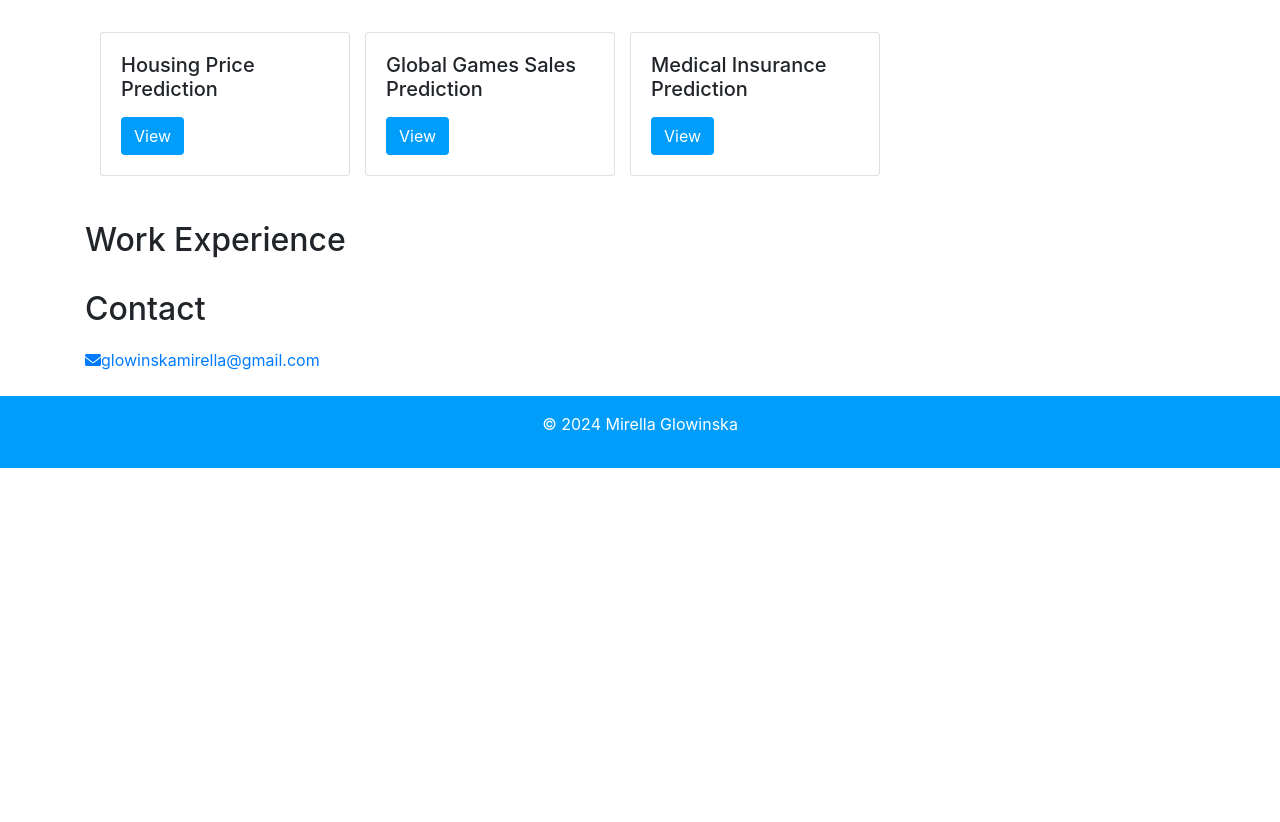
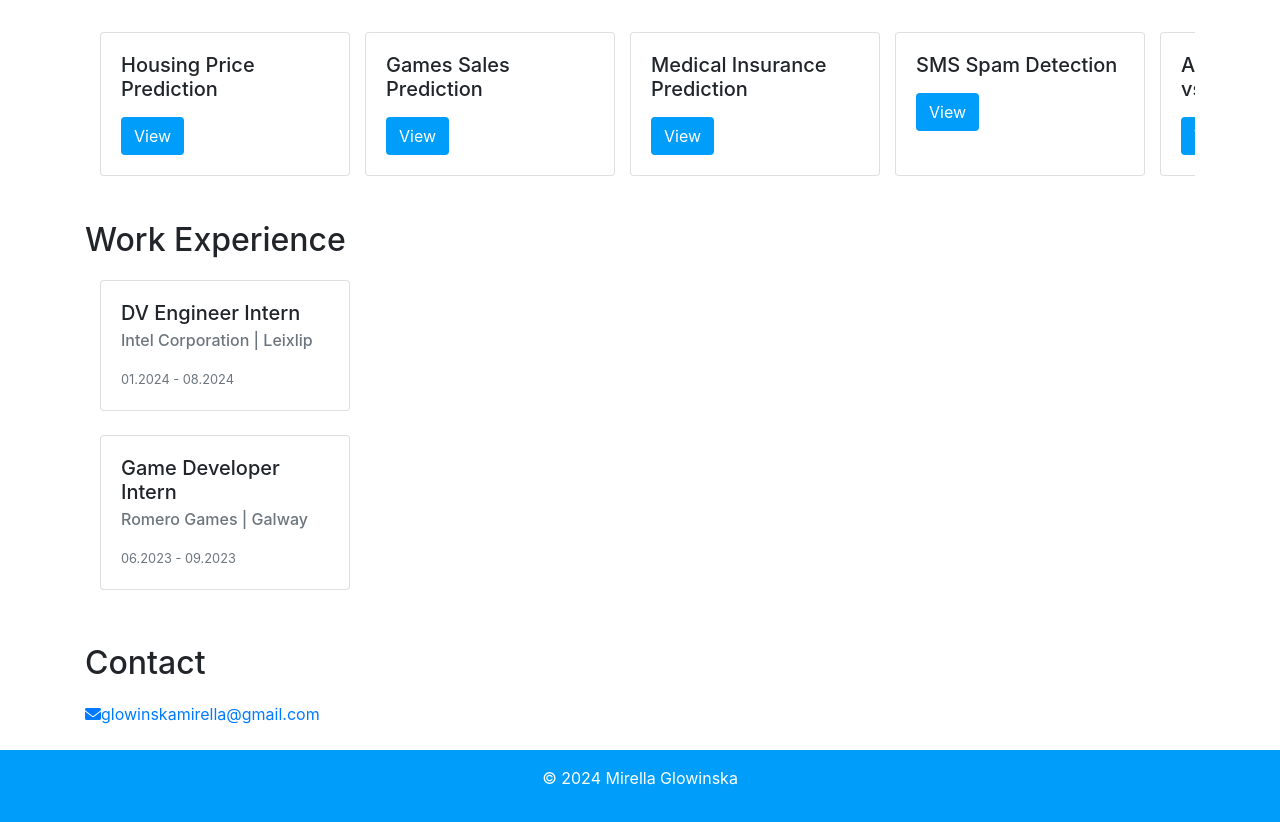
Before and after one commit to Lejseta/MirellaMLPortfolio.github.io, a plain HTML site: page index.html in a window 1280 px wide. Shown: the part 598-1420 px from the top of the page. Before the commit the page ends 1066 px from the top, so only its background shows below. Drawn offline with nearby package versions, Linux system fonts and the light colour scheme.

Commit message:
Update index.html

```diff
--- a/index.html
+++ b/index.html
@@ -65,7 +65,6 @@
 
 <header>
     <nav class="navbar navbar-expand-lg navbar-light custom-navbar">
-        <a class="navbar-brand" href="#">LOGO</a>
         <button class="navbar-toggler" type="button" data-toggle="collapse" data-target="#navbarNav" aria-controls="navbarNav" aria-expanded="false" aria-label="Toggle navigation">
             <span class="navbar-toggler-icon"></span>
         </button>
@@ -98,7 +97,7 @@
     <section id="home">
         <h1>Hi, I'm Mirella</h1>
         <p></p>
-        <a href="#" class="btn btn-custom">Contact</a>
+        <a href="#contact" class="btn btn-custom">Contact</a>
     </section>
 
     <section id="about" class="mt-4">
@@ -132,7 +131,7 @@
             </div>
             <div class="card">
                 <div class="card-body">
-                    <h5 class="card-title">Global Games Sales Prediction</h5>
+                    <h5 class="card-title">Games Sales Prediction</h5>
                     <p class="card-text"></p>
                     <a href="#" class="btn btn-custom">View</a>
                 </div>
@@ -144,26 +143,67 @@
                     <a href="#" class="btn btn-custom">View</a>
                 </div>
             </div>
+            <div class="card">
+                <div class="card-body">
+                    <h5 class="card-title">SMS Spam Detection</h5>
+                    <p class="card-text"></p>
+                    <a href="#" class="btn btn-custom">View</a>
+                </div>
+            </div>
+            <div class="card">
+                <div class="card-body">
+                    <h5 class="card-title">AI Generated Images vs Real Images</h5>
+                    <p class="card-text"></p>
+                    <a href="#" class="btn btn-custom">View</a>
+                </div>
+            </div>
         </div>
     </section>
 
     <section id="experience" class="mt-4">
         <h2 class="section-title">Work Experience</h2>
-        <p></p>
+
+
+        <div class="container">
+            <div class="row">
+                <div class="col-12 mb-4">
+                    <div class="card">
+                        <div class="card-body">
+                            <h5 class="card-title">DV Engineer Intern</h5>
+                            <h6 class="card-subtitle mb-2 text-muted">Intel Corporation | Leixlip</h6>
+                            <p class="card-text"></p>
+                            <p class="card-text"><small class="text-muted">01.2024 - 08.2024</small></p>
+                        </div>
+                    </div>
+                </div>
+
+                <div class="col-12 mb-4">
+                    <div class="card">
+                        <div class="card-body">
+                            <h5 class="card-title">Game Developer Intern</h5>
+                            <h6 class="card-subtitle mb-2 text-muted">Romero Games | Galway</h6>
+                            <p class="card-text"></p>
+                            <p class="card-text"><small class="text-muted">06.2023 - 09.2023</small></p>
+                        </div>
+                    </div>
+                </div>
+            </div>
+        </div>
+
     </section>
 
     <section id="contact" class="mt-4">
         <h2 class="section-title">Contact</h2>
         <p>
             <a href="mailto:glowinskamirella@gmail.com" class="d-inline-flex align-items-center">
-                <i class="fas fa-envelope me-2"></i> <!-- Email icon -->
-                glowinskamirella@gmail.com
+                <i class="fas fa-envelope me-2"></i>
+                 glowinskamirella@gmail.com
             </a>
         </p>
     </section>
 </main>
 
-<footer class="footer-custom text-center mt-4 p-3"> <!-- Updated class for footer -->
+<footer class="footer-custom text-center mt-4 p-3">
     <p>© 2024 Mirella Glowinska</p>
 </footer>
 
```
